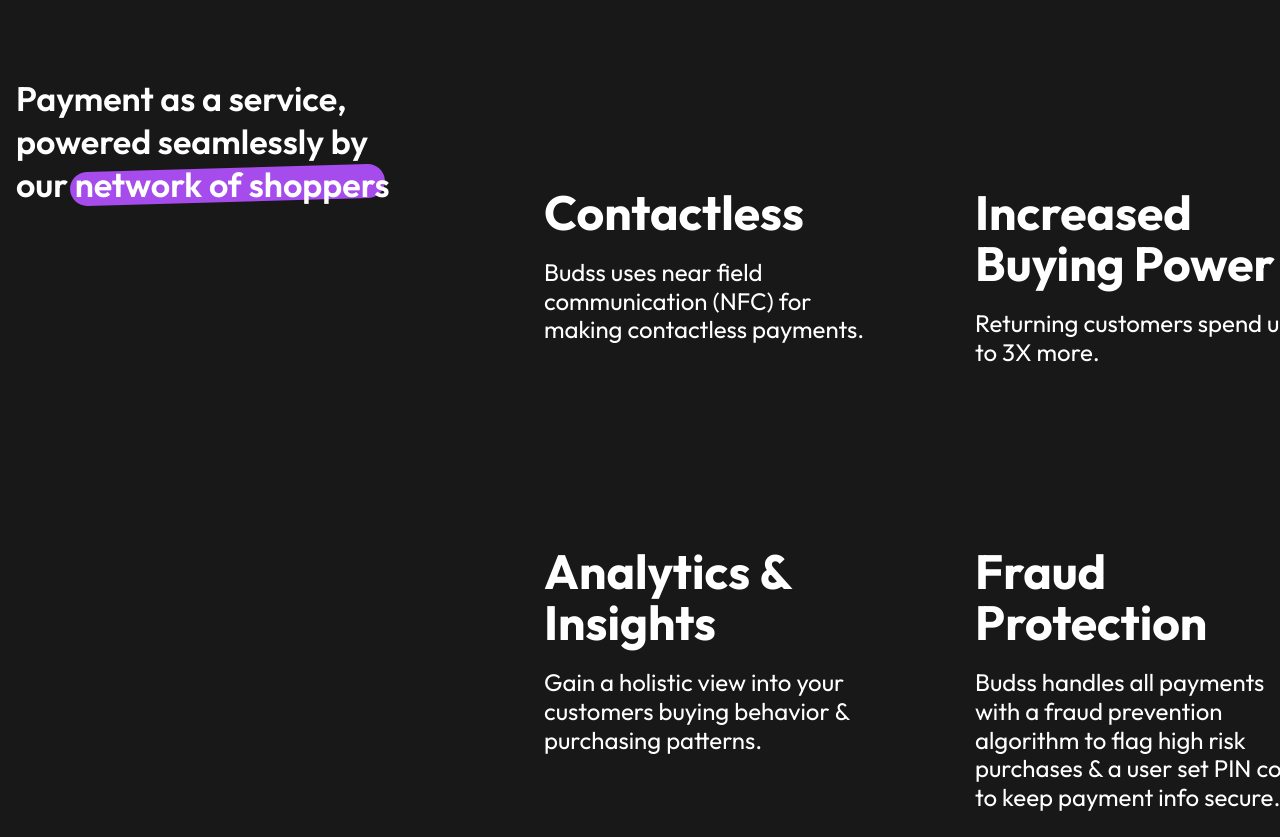
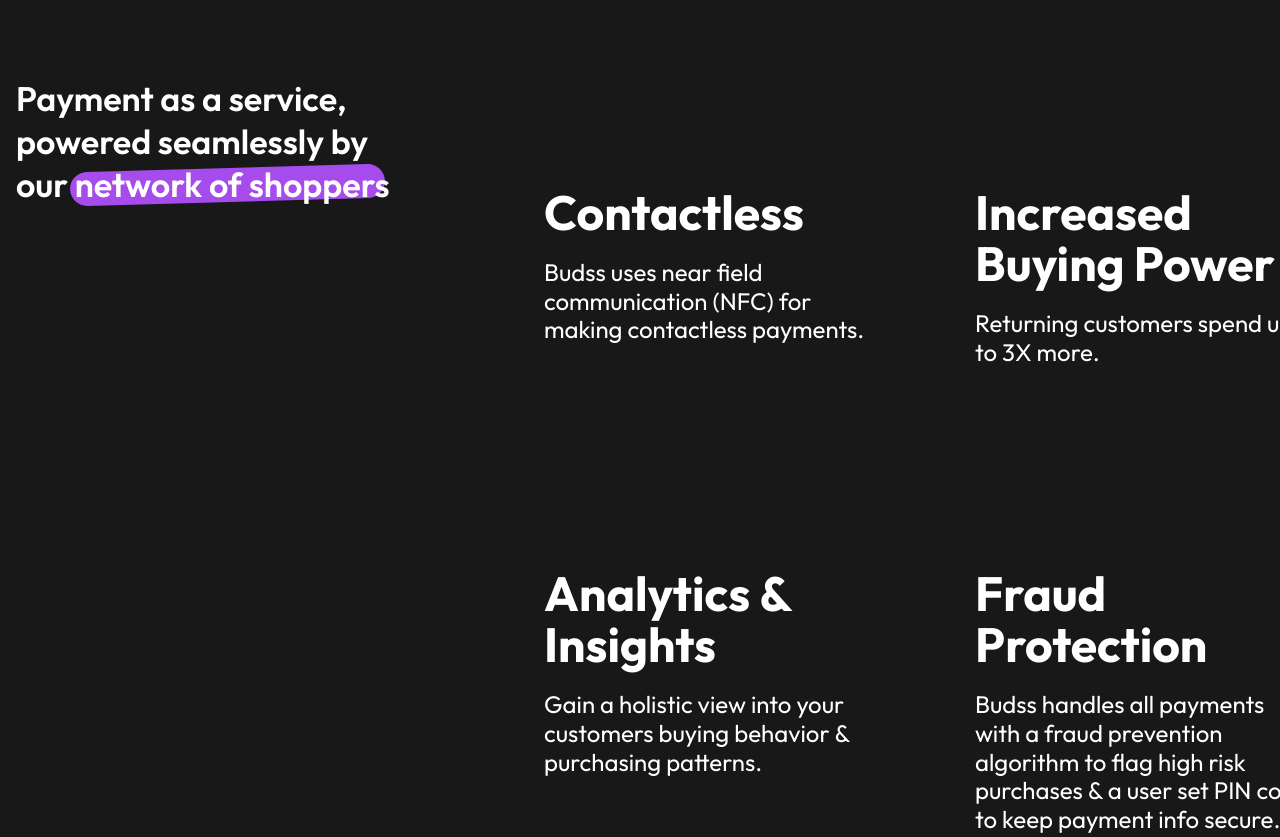
Before and after one commit to karlbelousov/project-test, a website: page source/index.html in a window 1280 px wide. Shown: the part 924-1761 px from the top of the page. Drawn offline with nearby package versions, Linux system fonts and the light colour scheme; files that its build step writes are made by us from their sources.

Commit message:
gap в блоке about-list

```diff
--- a/source/sass/blocks/about-list.scss
+++ b/source/sass/blocks/about-list.scss
@@ -1,7 +1,7 @@
 .about-list {
   display: grid;
   grid-template-columns: 1fr 1fr;
-  gap: 70px;
+  gap: 92px 70px;
 
   @media (max-width: $mobile) {
     display: block;
```
